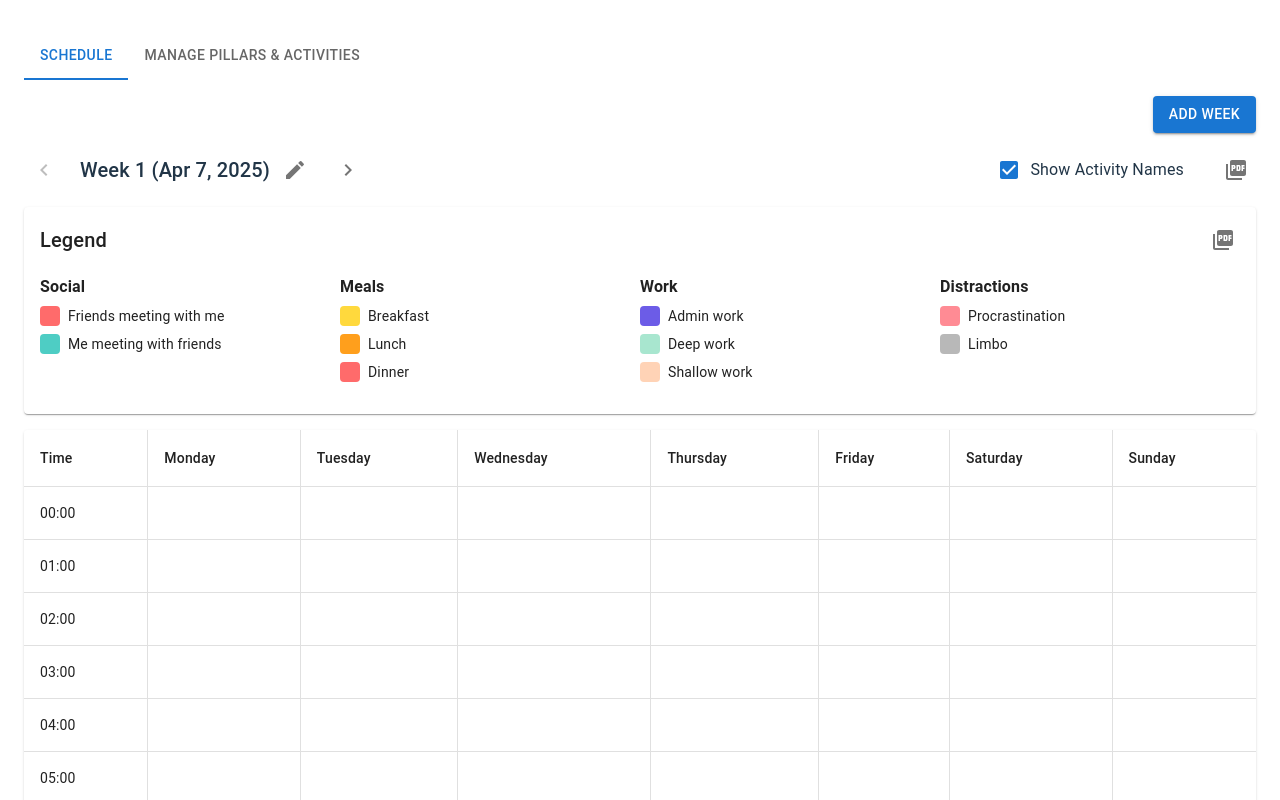
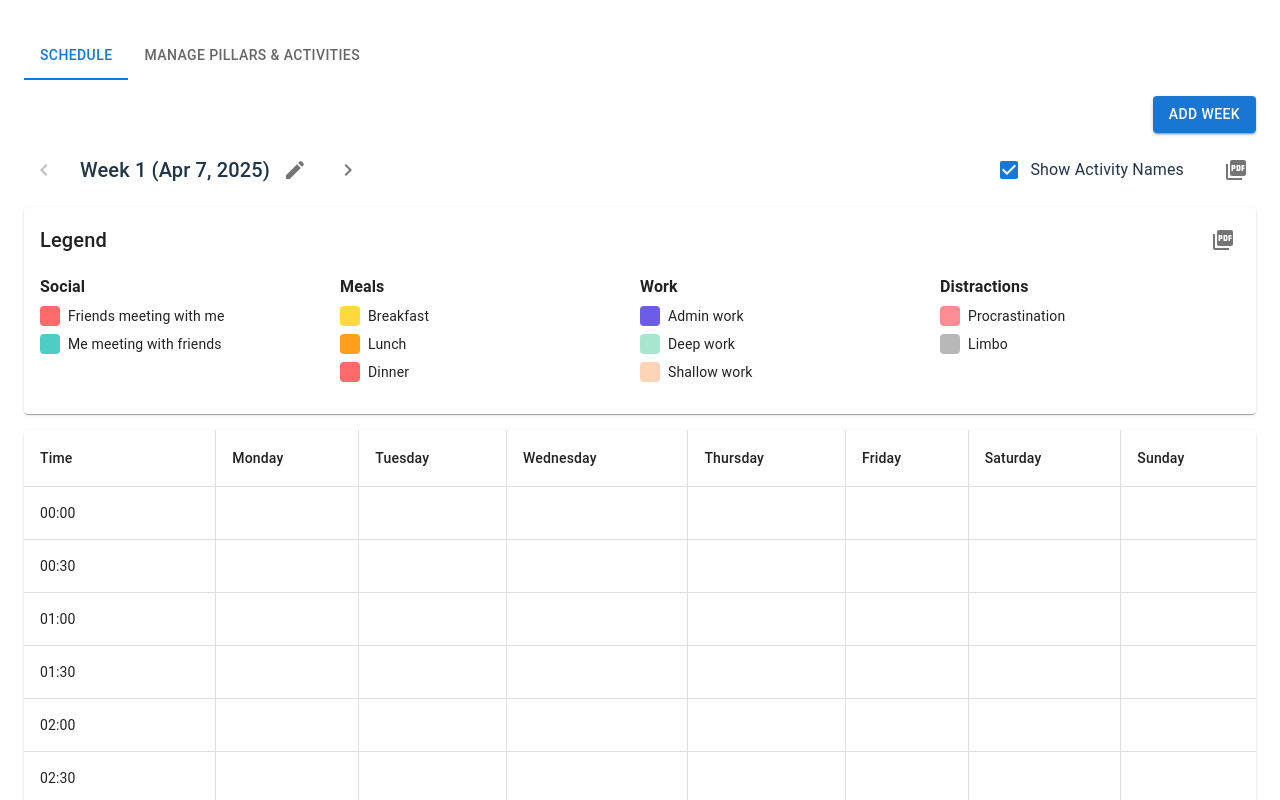
Before and after one commit to pimfm/colorcoded-week-schedule, a React (Vite) app: page / in a window 1280 px wide. Shown: the top 800 px of the page. Built offline with nearby package versions, Linux system fonts and the light colour scheme.

Commit message:
Resolve end date next day for things like sleep

```diff
--- a/src/App.tsx
+++ b/src/App.tsx
@@ -50,9 +50,11 @@ function App() {
 
   const createEmptySchedule = () => {
     const days = ['Monday', 'Tuesday', 'Wednesday', 'Thursday', 'Friday', 'Saturday', 'Sunday'];
-    const hours = Array.from({ length: 24 }, (_, i) =>
-      `${String(i).padStart(2, '0')}:00`
-    );
+    const hours = Array.from({ length: 48 }, (_, i) => {
+      const hour = Math.floor(i / 2);
+      const minutes = i % 2 === 0 ? '00' : '30';
+      return `${String(hour).padStart(2, '0')}:${minutes}`;
+    });
 
     const schedule: WeekSchedule = {};
 
--- a/src/components/Schedule.tsx
+++ b/src/components/Schedule.tsx
@@ -92,101 +92,88 @@ export const Schedule: React.FC<ScheduleProps> = ({
     );
   }
 
+  const days = ['Monday', 'Tuesday', 'Wednesday', 'Thursday', 'Friday', 'Saturday', 'Sunday'];
+  const hours = Array.from({ length: 48 }, (_, i) => {
+    const hour = Math.floor(i / 2);
+    const minutes = i % 2 === 0 ? '00' : '30';
+    return `${String(hour).padStart(2, '0')}:${minutes}`;
+  });
+
+  const getActivityForCell = (day: string, hour: string) => {
+    const timeSlot = currentWeek.schedule[day]?.[hour];
+    if (!timeSlot?.activityId) return null;
+
+    for (const pillar of pillars) {
+      const activity = pillar.activities.find(a => a.id === timeSlot.activityId);
+      if (activity) return activity;
+    }
+    return null;
+  };
+
   const handleCellClick = (day: string, hour: string) => {
-    // Check if the cell already has an activity
-    const existingActivity = getActivityForCell(day, hour);
-
-    if (existingActivity) {
-      // If the cell has an activity, show the details dialog
-      setDetailsCell({ day, hour, activity: existingActivity });
-    } else {
-      // If the cell is empty, open the activity selection dialog
-      setSelectedCell({ day, hour });
-
-      // Set default end time to 1 hour after the selected time
-      const hourNum = parseInt(hour);
-      const nextHour = (hourNum + 1) % 24;
-      const defaultEndTime = `${nextHour.toString().padStart(2, '0')}:00`;
-      setEndTime(defaultEndTime);
-    }
+    setSelectedCell({ day, hour });
+    setEndTime(hour); // Set initial end time to the selected hour
+    setSelectedActivity(null);
   };
 
   const handleActivitySelect = (activity: Activity) => {
-    setSelectedActivity(activity);
+    if (!selectedCell) return;
 
-    // Save immediately when an activity is selected
-    if (selectedCell) {
-      const startHour = parseInt(selectedCell.hour);
-      const endHour = endTime ? parseInt(endTime.split(':')[0]) : startHour + 1;
+    const startHourIndex = hours.indexOf(selectedCell.hour);
+    const endHourIndex = hours.indexOf(endTime);
 
-      // Create a new schedule object
-      const newSchedule = { ...currentWeek.schedule };
+    if (startHourIndex > -1 && endHourIndex > -1) {
+      const updatedSchedule = { ...currentWeek.schedule };
 
-      // Initialize the day if it doesn't exist
-      if (!newSchedule[selectedCell.day]) {
-        newSchedule[selectedCell.day] = {};
-      }
+      // Check if the activity spans to the next day
+      if (endHourIndex < startHourIndex) {
+        // Get the next day
+        const currentDayIndex = days.indexOf(selectedCell.day);
+        const nextDayIndex = (currentDayIndex + 1) % days.length;
+        const nextDay = days[nextDayIndex];
 
-      // Determine if we need to span to the next day
-      const spansToNextDay = endHour <= startHour;
-
-      // Get the next day
-      const dayIndex = ['Monday', 'Tuesday', 'Wednesday', 'Thursday', 'Friday', 'Saturday', 'Sunday'].indexOf(selectedCell.day);
-      const nextDayIndex = (dayIndex + 1) % 7;
-      const nextDay = ['Monday', 'Tuesday', 'Wednesday', 'Thursday', 'Friday', 'Saturday', 'Sunday'][nextDayIndex];
-
-      // Initialize the next day if it doesn't exist
-      if (spansToNextDay && !newSchedule[nextDay]) {
-        newSchedule[nextDay] = {};
-      }
-
-      // Fill the time slots
-      if (spansToNextDay) {
-        // Fill from start hour to end of day
-        for (let hour = startHour; hour < 24; hour++) {
-          const hourStr = `${hour.toString().padStart(2, '0')}:00`;
-
-          // Only fill if the cell is empty
-          if (!newSchedule[selectedCell.day][hourStr]?.activityId) {
-            newSchedule[selectedCell.day][hourStr] = {
-              activityId: activity.id,
-              endTime: null,
-            };
-          }
+        // Initialize days if they don't exist
+        if (!updatedSchedule[selectedCell.day]) {
+          updatedSchedule[selectedCell.day] = {};
+        }
+        if (!updatedSchedule[nextDay]) {
+          updatedSchedule[nextDay] = {};
         }
 
-        // Fill from start of next day to end hour
-        for (let hour = 0; hour < endHour; hour++) {
-          const hourStr = `${hour.toString().padStart(2, '0')}:00`;
+        // Fill current day from start time until midnight
+        for (let i = startHourIndex; i < hours.length; i++) {
+          updatedSchedule[selectedCell.day][hours[i]] = {
+            activityId: activity.id,
+            endTime: endTime
+          };
+        }
 
-          // Only fill if the cell is empty
-          if (!newSchedule[nextDay][hourStr]?.activityId) {
-            newSchedule[nextDay][hourStr] = {
-              activityId: activity.id,
-              endTime: hour === endHour - 1 ? endTime : null,
-            };
-          }
+        // Fill next day from midnight until end time
+        for (let i = 0; i <= endHourIndex; i++) {
+          updatedSchedule[nextDay][hours[i]] = {
+            activityId: activity.id,
+            endTime: endTime
+          };
         }
       } else {
         // Normal case - fill within the same day
-        for (let hour = startHour; hour < endHour; hour++) {
-          const hourStr = `${hour.toString().padStart(2, '0')}:00`;
+        if (!updatedSchedule[selectedCell.day]) {
+          updatedSchedule[selectedCell.day] = {};
+        }
 
-          // Only fill if the cell is empty
-          if (!newSchedule[selectedCell.day][hourStr]?.activityId) {
-            newSchedule[selectedCell.day][hourStr] = {
-              activityId: activity.id,
-              endTime: hour === endHour - 1 ? endTime : null,
-            };
-          }
+        for (let i = Math.min(startHourIndex, endHourIndex); i <= Math.max(startHourIndex, endHourIndex); i++) {
+          updatedSchedule[selectedCell.day][hours[i]] = {
+            activityId: activity.id,
+            endTime: endTime
+          };
         }
       }
 
-      onScheduleChange(currentWeek.id, newSchedule);
-      setSelectedCell(null);
-      setSelectedActivity(null);
-      setEndTime('');
+      onScheduleChange(currentWeek.id, updatedSchedule);
     }
+
+    setSelectedCell(null);
+    setSelectedActivity(null);
   };
 
   const handleEndTimeChange = (event: React.ChangeEvent<HTMLInputElement>) => {
@@ -329,17 +316,6 @@ export const Schedule: React.FC<ScheduleProps> = ({
     });
   };
 
-  const getActivityForCell = (day: string, hour: string) => {
-    const timeSlot = currentWeek.schedule[day]?.[hour];
-    if (!timeSlot?.activityId) return null;
-
-    for (const pillar of pillars) {
-      const activity = pillar.activities.find(a => a.id === timeSlot.activityId);
-      if (activity) return activity;
-    }
-    return null;
-  };
-
   const handleToggleCellText = (event: React.ChangeEvent<HTMLInputElement>) => {
     setShowCellText(event.target.checked);
   };
@@ -403,12 +379,13 @@ export const Schedule: React.FC<ScheduleProps> = ({
                     backgroundColor: 'background.paper',
                     position: 'sticky',
                     left: 0,
-                    zIndex: 2
+                    zIndex: 2,
+                    minWidth: '80px'
                   }}
                 >
                   Time
                 </TableCell>
-                {['Monday', 'Tuesday', 'Wednesday', 'Thursday', 'Friday', 'Saturday', 'Sunday'].map((day) => (
+                {days.map((day) => (
                   <TableCell
                     key={day}
                     sx={{
@@ -425,7 +402,7 @@ export const Schedule: React.FC<ScheduleProps> = ({
               </TableRow>
             </TableHead>
             <TableBody>
-              {['00:00', '01:00', '02:00', '03:00', '04:00', '05:00', '06:00', '07:00', '08:00', '09:00', '10:00', '11:00', '12:00', '13:00', '14:00', '15:00', '16:00', '17:00', '18:00', '19:00', '20:00', '21:00', '22:00', '23:00'].map((hour) => (
+              {hours.map((hour) => (
                 <TableRow key={hour}>
                   <TableCell
                     sx={{
@@ -433,12 +410,13 @@ export const Schedule: React.FC<ScheduleProps> = ({
                       position: 'sticky',
                       left: 0,
                       backgroundColor: 'background.paper',
-                      zIndex: 1
+                      zIndex: 1,
+                      minWidth: '80px'
                     }}
                   >
                     {hour}
                   </TableCell>
-                  {['Monday', 'Tuesday', 'Wednesday', 'Thursday', 'Friday', 'Saturday', 'Sunday'].map((day) => {
+                  {days.map((day) => {
                     const activity = getActivityForCell(day, hour);
                     return (
                       <TableCell
```
